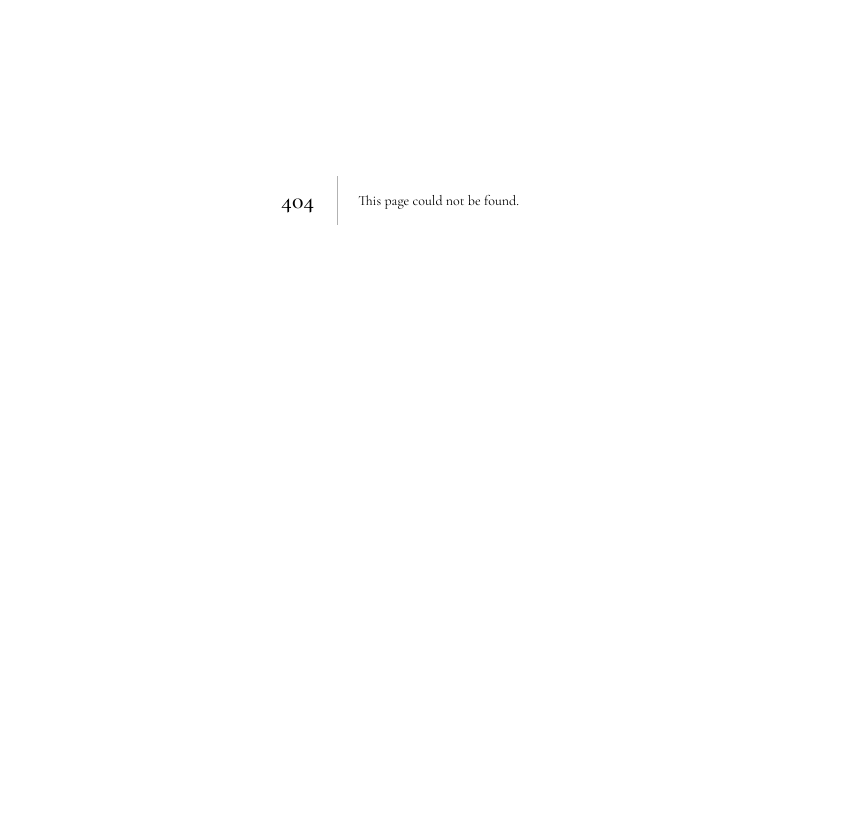
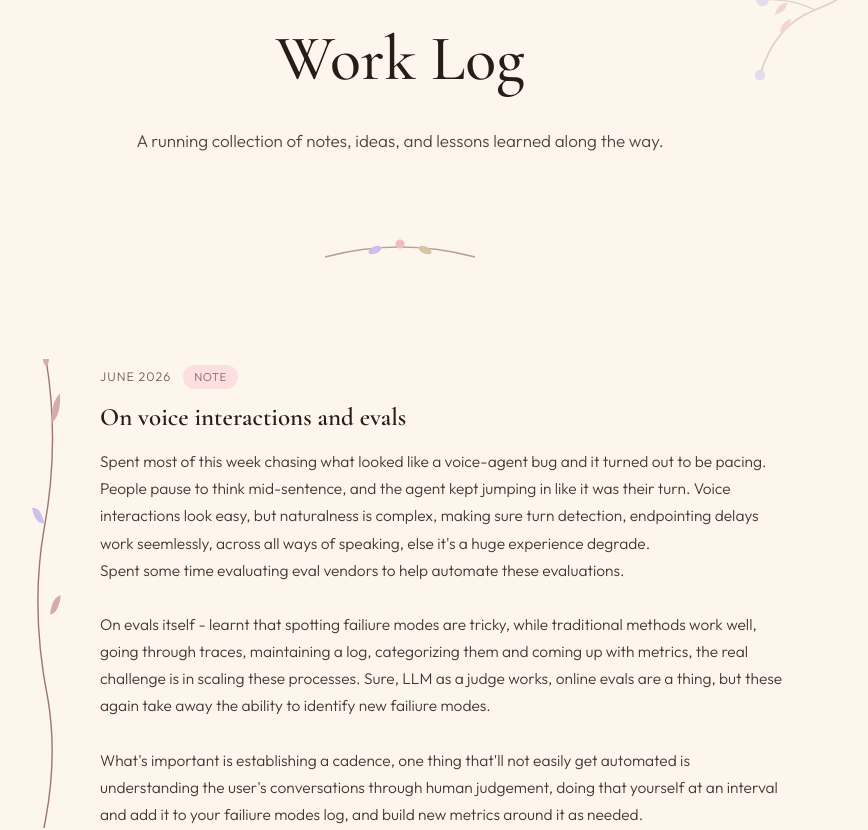
Before and after one commit to Harshita-Kanal/porfolio-v3, a Next.js app: page /work-log in a window 1280 px wide. Before the commit this address had no page. Shown: the part 200-1030 px from the top of the page, without its empty margins (240-1108 px from the left). Before the commit the page ends 800 px from the top, so only its background shows below. Built offline with nearby package versions, Linux system fonts and the light colour scheme.

Commit message:
fix: add work log

```diff
--- /dev/null
+++ b/src/app/work-log/page.tsx
@@ -0,0 +1,76 @@
+
+import { Footer } from "@/components/footer";
+import { Header } from "@/components/header";
+import { Reveal, Bloom } from "@/components/ui/reveal";
+import { CornerGarland } from "@/components/ui/garland";
+import { getWorkLogEntries } from "@/lib/workLog";
+
+export const metadata = {
+    title: "Work Log | Harshita Kanal",
+    description: "Loose notes and learnings, kept as I go — a running chronicle rather than a polished record.",
+};
+
+const THEMES = [
+    { hue: 20, tagColor: "oklch(55% 0.05 20)", tagBg: "oklch(93% 0.03 20)", vineStroke: "oklch(60% 0.05 20)", leafA: "oklch(78% 0.05 20)", leafB: "oklch(83% 0.06 300)" },
+    { hue: 300, tagColor: "oklch(55% 0.06 300)", tagBg: "oklch(93% 0.03 300)", vineStroke: "oklch(60% 0.06 300)", leafA: "oklch(83% 0.06 300)", leafB: "oklch(78% 0.05 20)" },
+    { hue: 85, tagColor: "oklch(52% 0.06 85)", tagBg: "oklch(93% 0.03 85)", vineStroke: "oklch(60% 0.06 85)", leafA: "oklch(83% 0.05 85)", leafB: "oklch(78% 0.05 20)" },
+];
+
+export default function WorkLogPage() {
+    const entries = getWorkLogEntries();
+
+    return (
+        <div style={{ background: "oklch(97.5% 0.014 75)", color: "oklch(24% 0.02 40)", fontFamily: "var(--font-outfit), sans-serif", minHeight: "100vh", overflowX: "hidden", position: "relative" }}>
+
+            <CornerGarland leafColorA="oklch(83% 0.06 20)" leafColorB="oklch(85% 0.05 300)" flowerColor="oklch(85% 0.05 300)" />
+
+            <Header />
+
+            <Reveal style={{ maxWidth: 960, margin: "0 auto", padding: "60px 64px 30px", textAlign: "center" }}>
+                <div style={{ fontFamily: "var(--font-cormorant), serif", fontStyle: "italic", fontSize: 17, letterSpacing: "0.14em", textTransform: "uppercase", color: "oklch(60% 0.05 300)", marginBottom: 18 }}>Marginalia</div>
+                <h1 style={{ fontFamily: "var(--font-cormorant), serif", fontWeight: 500, fontSize: 64, margin: "0 0 20px" }}>Work Log</h1>
+                <p style={{ fontSize: 17, lineHeight: 1.7, color: "oklch(40% 0.02 40)", fontWeight: 300, margin: 0 }}>
+                    A running collection of notes, ideas, and lessons learned along the way.                </p>
+            </Reveal>
+
+            <Bloom initialTransform="scale(0.6) rotate(-6deg)" duration="0.9s" style={{ display: "flex", justifyContent: "center", margin: "50px 0 80px" }}>
+                <svg width="160" height="44" viewBox="0 0 160 44" fill="none">
+                    <path d="M5 22 Q80 2 155 22" stroke="oklch(72% 0.04 40)" strokeWidth="1.3" />
+                    <ellipse cx="55" cy="15" rx="7" ry="3.5" fill="oklch(83% 0.06 300)" transform="rotate(-25 55 15)" />
+                    <circle cx="80" cy="9" r="4.5" fill="oklch(84% 0.06 20)" />
+                    <ellipse cx="105" cy="15" rx="7" ry="3.5" fill="oklch(83% 0.05 85)" transform="rotate(25 105 15)" />
+                </svg>
+            </Bloom>
+
+            <section style={{ maxWidth: 900, margin: "0 auto", padding: "0 64px 130px", display: "flex", flexDirection: "column", gap: 48 }}>
+                {entries.map((entry, index) => {
+                    const theme = THEMES[index % THEMES.length];
+                    return (
+                        <div key={entry.slug} style={{ position: "relative", display: "grid", gridTemplateColumns: "64px 1fr", gap: "0 22px", alignItems: "stretch" }}>
+                            <Bloom initialTransform="scale(0.85)" duration="1s" style={{ gridColumn: 1, height: "100%" }}>
+                                <svg width="64" height="100%" viewBox="0 0 64 220" preserveAspectRatio="none" style={{ display: "block" }} fill="none">
+                                    <path d="M32 0 Q46 40 30 80 Q16 118 34 160 Q44 188 30 220" stroke={theme.vineStroke} strokeWidth="1.4" strokeLinecap="round" vectorEffect="non-scaling-stroke" />
+                                    <path data-leaf="true" d="M0,0 Q8,-6 16,0 Q8,6 0,0 Z" fill={theme.leafA} transform="translate(38 30) rotate(300)" />
+                                    <path data-leaf="true" d="M0,0 Q7,-5 14,0 Q7,5 0,0 Z" fill={theme.leafB} transform="translate(18 70) rotate(30)" />
+                                    <path data-leaf="true" d="M0,0 Q7,-5 14,0 Q7,5 0,0 Z" fill={theme.leafA} transform="translate(36 120) rotate(320)" />
+                                    <circle cx="32" cy="0" r="3" fill={theme.leafA} />
+                                </svg>
+                            </Bloom>
+
+                            <Reveal style={{ gridColumn: 2, paddingTop: 6 }}>
+                                <div style={{ display: "flex", alignItems: "baseline", gap: 12, flexWrap: "wrap", marginBottom: 10 }}>
+                                    <div style={{ fontFamily: "var(--font-outfit), sans-serif", fontSize: 12.5, letterSpacing: "0.08em", textTransform: "uppercase", color: "oklch(50% 0.02 40)" }}>{entry.date}</div>
+                                    <div style={{ fontSize: 11.5, letterSpacing: "0.04em", textTransform: "uppercase", color: theme.tagColor, background: theme.tagBg, padding: "3px 11px", borderRadius: 100 }}>{entry.tag}</div>
+                                </div>
+                                <h3 style={{ fontFamily: "var(--font-cormorant), serif", fontWeight: 600, fontSize: 25, margin: "0 0 12px" }}>{entry.title}</h3>
+                                <p style={{ fontSize: 15.5, lineHeight: 1.75, color: "oklch(35% 0.02 40)", fontWeight: 300, margin: 0, whiteSpace: "pre-wrap" }}>{entry.body}</p>
+                            </Reveal>
+                        </div>
+                    );
+                })}
+            </section>
+
+            <Footer withBorder />
+        </div>
+    );
+}
--- a/src/components/header.tsx
+++ b/src/components/header.tsx
@@ -49,6 +49,7 @@ export function Header() {
                 <Link href="/" className="nav-link" style={linkStyle("/")}>Home</Link>
                 <Link href="/talks" className="nav-link" style={linkStyle("/talks")}>Talks</Link>
                 <Link href="/blog" className="nav-link" style={linkStyle("/blog")}>Blog</Link>
+                <Link href="/work-log" className="nav-link" style={linkStyle("/work-log")}>Work Log</Link>
                 <a
                     href={RESUME_DATA.contact.social.find((s) => s.name === "Substack")?.url || "#"}
                     target="_blank"
--- /dev/null
+++ b/src/content/work-log/2026-06-silences-were-the-bug.md
@@ -0,0 +1,12 @@
+---
+date: "June 2026"
+tag: "Note"
+title: "On voice interactions and evals"
+---
+
+Spent most of this week chasing what looked like a voice-agent bug and it turned out to be pacing. People pause to think mid-sentence, and the agent kept jumping in like it was their turn. Voice interactions look easy, but naturalness is complex, making sure turn detection, endpointing delays work seemlessly, across all ways of speaking, else it's a huge experience degrade.
+Spent some time evaluating eval vendors to help automate these evaluations.
+
+On evals itself - learnt that spotting failiure modes are tricky, while traditional methods work well, going through traces, maintaining a log, categorizing them and coming up with metrics, the real challenge is in scaling these processes. Sure, LLM as a judge works, online evals are a thing, but these again take away the ability to identify new failiure modes.
+
+What's important is establishing a cadence, one thing that'll not easily get automated is understanding the user's conversations through human judgement, doing that yourself at an interval and add it to your failiure modes log, and build new metrics around it as needed.
--- /dev/null
+++ b/src/lib/workLog.ts
@@ -0,0 +1,45 @@
+
+import fs from "fs";
+import path from "path";
+import matter from "gray-matter";
+
+const workLogDirectory = path.join(process.cwd(), "src/content/work-log");
+
+export type WorkLogEntry = {
+    slug: string;
+    date: string;
+    tag: string;
+    title: string;
+    body: string;
+};
+
+export function getWorkLogEntries(): WorkLogEntry[] {
+    if (!fs.existsSync(workLogDirectory)) {
+        return [];
+    }
+
+    const fileNames = fs.readdirSync(workLogDirectory);
+    const entries = fileNames
+        .filter((file) => path.extname(file) === ".md")
+        .map((fileName) => {
+            const slug = fileName.replace(/\.md$/, "");
+            const fullPath = path.join(workLogDirectory, fileName);
+            const fileContents = fs.readFileSync(fullPath, "utf8").trim();
+            const { data, content } = matter(fileContents);
+
+            return {
+                slug,
+                date: data.date as string,
+                tag: data.tag as string,
+                title: data.title as string,
+                body: content.trim(),
+            };
+        });
+
+    return entries.sort((a, b) => {
+        if (new Date(a.date) > new Date(b.date)) {
+            return -1;
+        }
+        return 1;
+    });
+}
```
